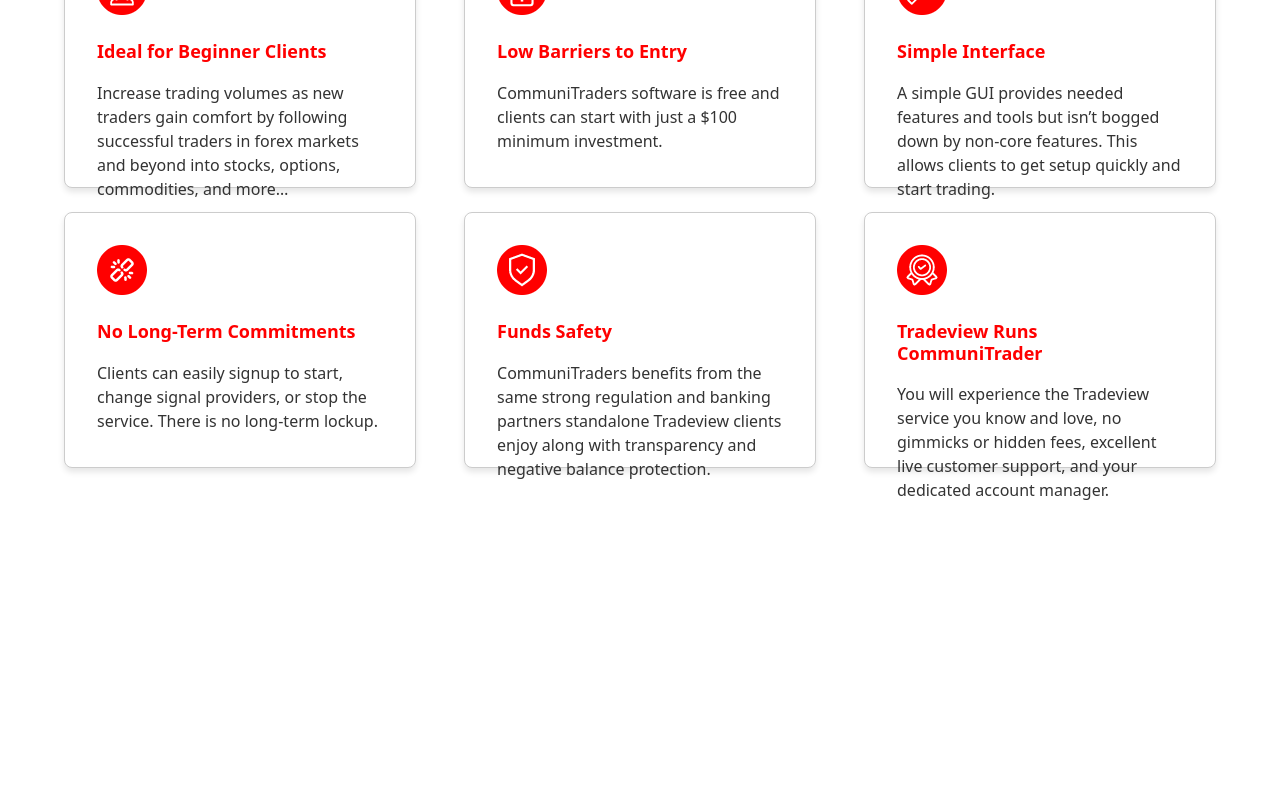
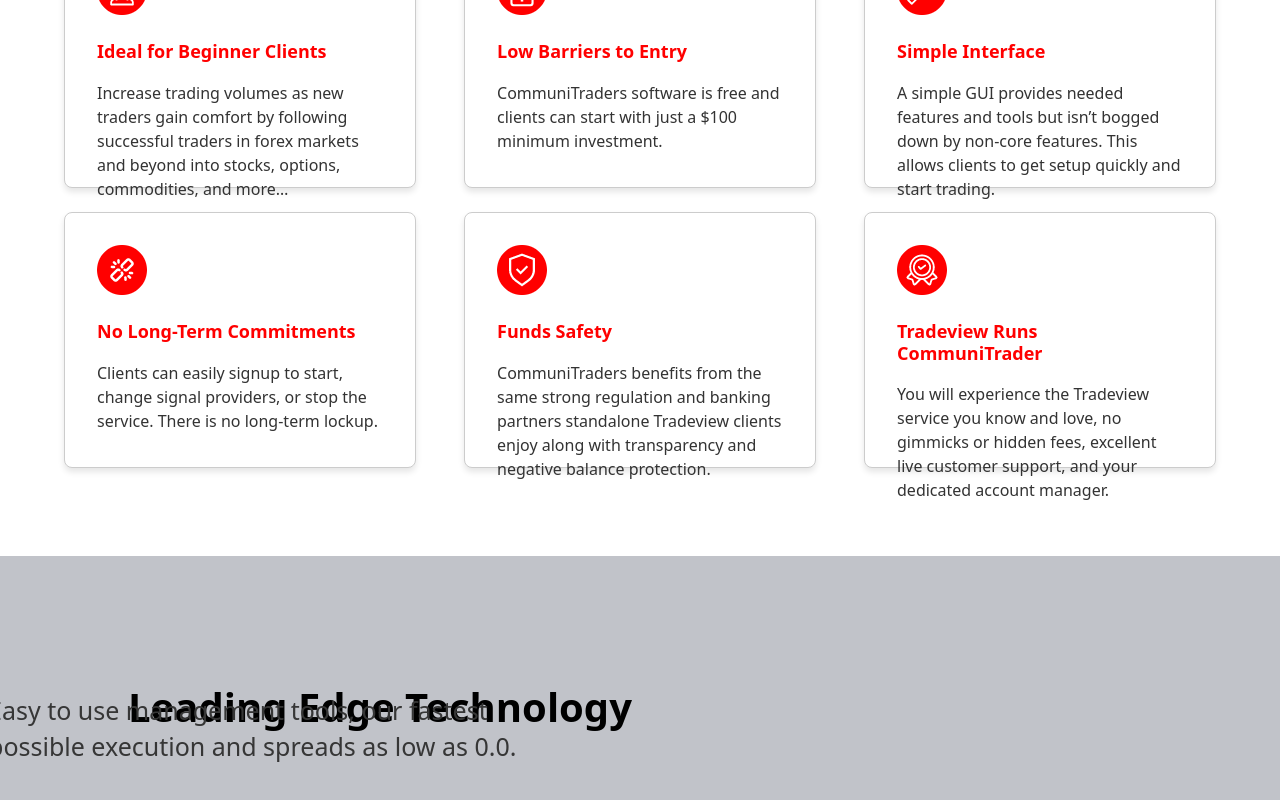
Before and after one commit to RenecitoM/pruebaTecnica, a Vue app: page / in a window 1280 px wide. Shown: the part 998-1798 px from the top of the page. Before the commit the page ends 1554 px from the top, so only its background shows below. Built offline with nearby package versions, Linux system fonts and the light colour scheme; a web font is replaced by a local one.

Commit message:
avances footer

```diff
--- a/src/App.vue
+++ b/src/App.vue
@@ -3,6 +3,7 @@
     <Header class="header"></Header>
     <BodyCommuny class="body"></BodyCommuny>
     <cards></cards>
+    <Leading></Leading>
   </div>
 </template>
 
@@ -22,12 +23,14 @@
 import Header from "./components/Header.vue";
 import BodyCommuny from "./components/BodyCommuny.vue";
 import cards from "./components/Cards.vue";
+import Leading from "./components/Leading.vue";
 
 export default {
   components: {
     Header,
     BodyCommuny,
     cards,
+    Leading,
   },
 };
 </script>
--- a/src/components/Leading.vue
+++ b/src/components/Leading.vue
@@ -1,3 +1,93 @@
 <template>
+    <div class="body">
+        <div class="left-side">
+            <div col-6 row>
+                <h2 class="title">
+                    Leading Edge Technology
+                </h2>
+            </div>
+            <p class="text row">
+                    Easy to use management tools, our fastest possible execution and spreads as low as 0.0.
+                </p>
+        </div>
 
+        <div class="right-side">
+
+        </div>
+
+    </div>
 </template>
+
+<style scoped>
+:root {
+    ---c1c3c9: #c1c3c9;
+    ---e2e2e2: #e2e2e2;
+    ---6e7079: #6e7079;
+    ---363636: #363636;
+    ---f2f2f2: #f2f2f2;
+    ---3c3e48: #3c3e48;
+    ---a51c20: #a51c20;
+    ---ff0000: #ff0000;
+
+    --unnamed-font-family-noto-sans: Noto Sans;
+    --unnamed-font-style-normal: normal;
+    --unnamed-font-weight-300: 300px;
+    --unnamed-font-weight-900: 900px;
+    --unnamed-font-weight-normal: normal;
+    --unnamed-font-size-25: 25px;
+    --unnamed-font-size-30: 30px;
+    --unnamed-font-size-32: 32px;
+    --unnamed-font-size-45: 45px;
+    --unnamed-character-spacing-0: 0px;
+    --unnamed-line-spacing-36: 36px;
+    --unnamed-line-spacing-43: 43px;
+    --unnamed-line-spacing-45: 45px;
+    --unnamed-line-spacing-64: 64px;
+}
+
+.left-side {
+    width: 100%;
+    height: 50vh;
+    background-color: #c1c3c9;
+}
+
+.right-side {
+    width: 45%;
+    height: 100%;
+    background-size: 100%;
+    background-position: center;
+    background-image: url("assets/Mask Group 2.png");
+}
+
+.title {
+    top: 2106px;
+    left: 343px;
+    width: 1000px;
+    height: 49px;
+    font: var(--unnamed-font-style-normal) normal var(--unnamed-font-weight-900) var(--unnamed-font-size-30)/var(--unnamed-line-spacing-45) var(--unnamed-font-family-noto-sans);
+    letter-spacing: var(--unnamed-character-spacing-0);
+    color: var(---363636);
+    text-align: left;
+    font: normal normal 900 40px/45px Noto Sans, Black;
+    letter-spacing: 0px;
+    color: #000000;
+    opacity: 1;
+    padding-top: 10%;
+    padding-left: 10%;
+}
+
+.text {
+    top: 2177px;
+    left: 343px;
+    width: 556px;
+    height: 85px;
+    font: var(--unnamed-font-style-normal) normal var(--unnamed-font-weight-normal) var(--unnamed-font-size-25)/var(--unnamed-line-spacing-36) var(--unnamed-font-family-noto-sans);
+    letter-spacing: var(--unnamed-character-spacing-0);
+    color: var(---363636);
+    text-align: left;
+    font: normal normal normal 25px/36px Noto Sans;
+    letter-spacing: 0px;
+    color: #363636;
+    opacity: 1;
+}
+</style>
```
